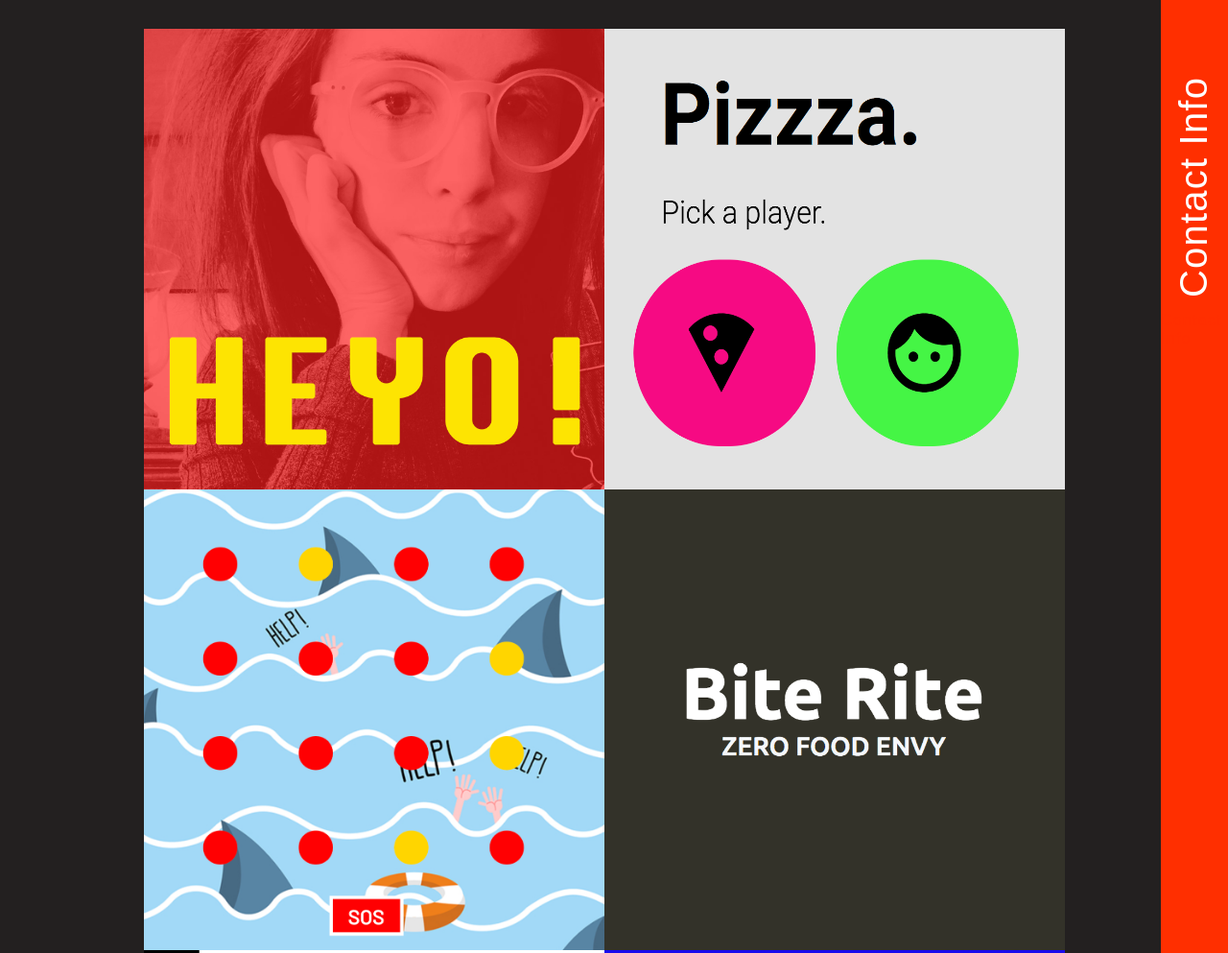
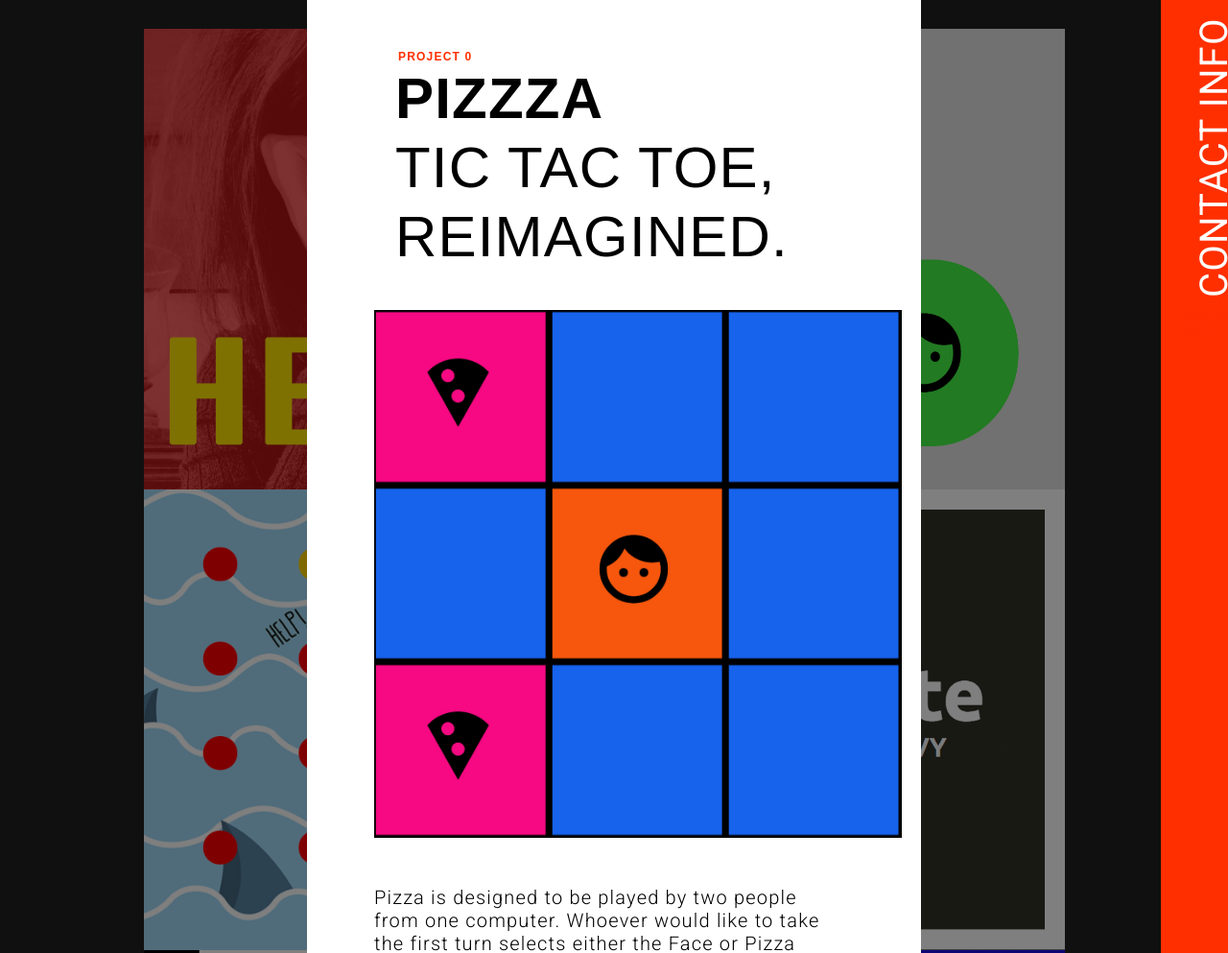
Before and after one commit to SamanthaCord/portfolioX, a plain HTML site: page index.html in a window 1280 px wide. Shown: the part 220-1213 px from the top of the page at 96% size. Drawn offline with Linux system fonts and the light colour scheme; a web font is replaced by a local one.

Commit message:
project overlay

```diff
--- a/css/main.css
+++ b/css/main.css
@@ -1,5 +1,6 @@
 @import url('https://fonts.googleapis.com/css?family=PT+Sans:400,700');
 @import url('https://fonts.googleapis.com/css?family=Encode+Sans+Expanded:200,300,400,500,600,700');
+@import url('https://fonts.googleapis.com/css?family=Roboto:300,400,500,700');
 
 * {
   /*border: solid green 1px;*/
@@ -256,3 +257,87 @@ footer {
 		transform:         translateY(-15px)
 	}
 }
+
+/*////////////////////////PROJECT 1 OVERLAY/////////////////////*/
+
+#projectOverlayBackground {
+  width: 100%;
+  height: 100%;
+  position: absolute;
+  display: block;
+  background-color: rgba(0, 0, 0, 0.5);
+}
+
+.projectOneContainer {
+  z-index: 99;
+  position: absolute;
+  margin: 0 auto;
+  left: 25%;
+  right: 25%;
+  min-height: 50%;
+  min-width: 40%;
+  background-color: white;
+  /* border: 20px solid #ff2f00; */
+  padding-right: 80px;
+  padding-top: 20px;
+  padding-bottom: 80px;
+  padding-left: 70px;
+}
+
+.projectNumber {
+  display: block;
+  font-size: 12px;
+  font-weight: 700;
+  text-transform: uppercase;
+  padding-left: 25px;
+  padding-top: 20px;
+  color: #ff2f00;
+  margin-bottom: 0;
+  vertical-align: bottom;
+}
+
+.projectTitle {
+  display: block;
+  font-size: 60px;
+  font-weight: 700;
+  vertical-align: top;
+  text-transform: uppercase;
+  margin-top: 0;
+  margin-bottom: 0;
+  padding-left: 22px;
+}
+
+.projectTagline {
+  display: block;
+  font-size: 60px;
+  font-weight: 400;
+  vertical-align: top;
+  text-transform: uppercase;
+  margin-top: 0;
+  margin-bottom: 40px;
+  padding-left: 22px;
+}
+
+.secondaryImage {
+  display: block;
+  width: 550px;
+  height: 550px;
+  margin-bottom: 50px;
+}
+
+.projectDescription {
+  font-family: 'Roboto', sans-serif;
+  font-size: 20px;
+  font-weight: 300;
+  margin-bottom: 40px;
+}
+
+.projectLink {
+  font-family: 'Roboto', sans-serif;
+  text-transform: uppercase;
+  font-size: 12px;
+  color: black;
+  text-decoration: none;
+  font-weight: 700;
+  padding-left: 22px;
+}
--- a/index.html
+++ b/index.html
@@ -16,6 +16,10 @@
 
 
   <main>
+
+    <div id="projectOverlayBackground">
+    </div>
+
     <h1 class="logo"><a id="logo" href="index.html">SEE SAM</a></h1>
 
     <h1 class="greeting">Junior Frontend Developer.</h1>
@@ -37,16 +41,31 @@
       </div>
     </div>
 
+
+    <div class="projectOneContainer">
+      <p class="projectNumber">Project 0</p>
+      <h1 class="projectTitle">Pizzza</h1>
+      <h1 class="projectTagline">Tic Tac Toe, Reimagined.</h1>
+      <img class="secondaryImage" src="images/pizza-board.jpg" />
+      <p class="projectDescription">
+        Pizza is designed to be played by two people from one computer. Whoever would like to take the first turn selects either the Face or Pizza icon, before selecting a square of their choice on the game board.
+        <br />
+        <br />
+        The icon they choose will display inside the square they click on. Then it's the second player's turn, they are automatically assigned the remaining icon.
+        <br />
+        <br />
+        The first player to get three icons in a row (vertically, horizontally or diagonally) wins!</p>
+
+        <a class="projectLink" href="https://samanthacord.github.io/project0/">PLAY THE GAME</a>
+    </div>
+
     <div class="gridContainer">
-
       <img class="square" id="one" src="images/profile3.png"/>
       <img class="square" id="two" src="images/pizza.png"/>
       <img class="square" id="three" src="images/shark1.png"/>
-      <img class="square" id="four" src="images/bite1.png"/>
+      <img class="square" id="four" src="images/bite.png"/>
       <img class="square" id="five" src="images/grumble.png"/>
       <img class="square" id="six" src="images/BEANS.jpg"/></div>
-
-
     </div>
 
   </main>
@@ -54,11 +73,6 @@
   <footer>
     <p class="footerLink">Feeling</p><a class="footerLink" id="gitty" href="https://github.com/SamanthaCord" target="_blank">Gitty</a>
 
-    <!-- <div id="wrapper">
-      <h1 class="statNumber">2480</h1>
-      <p class="statDetails">New ideas currently undeveloped<span id="star">*</span></p>
-      <p class="fineprint">*True stat, probably. <span id="makeSomething">Let's make something!</span></p>
-    </div> -->
   </footer>
 
 
```
Also changed, not shown: images/grumble2.png (deleted), images/magic.jpg (deleted), images/pizza-board-1.png (added), images/pizza-board.jpg (added), images/profile2.png (deleted), images/shark.png (deleted).
